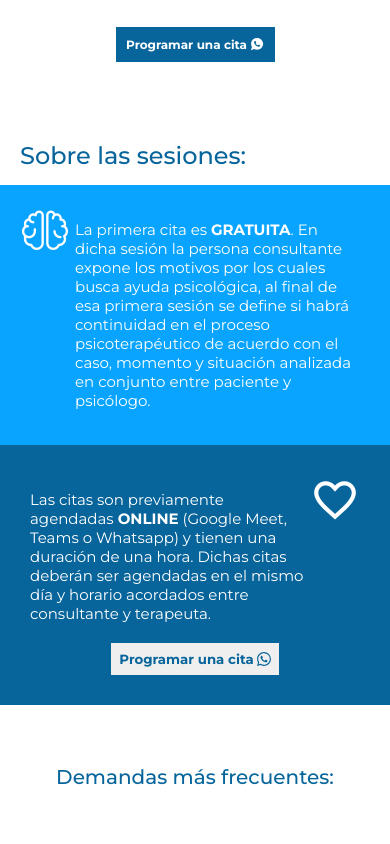
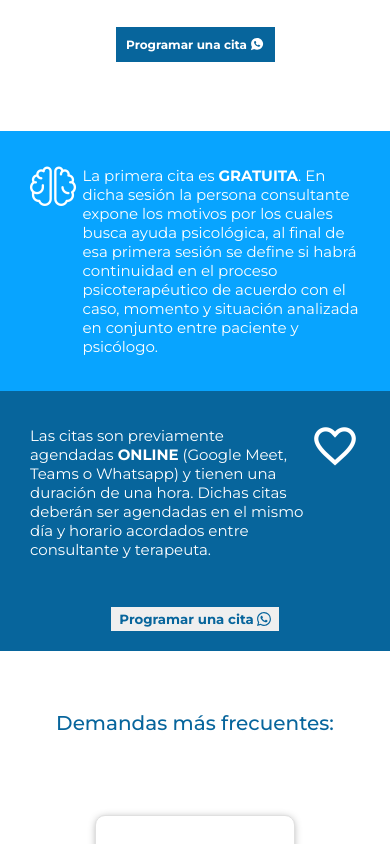
Before and after one commit to SmartDevs-nwgs/LP-Alejandro, a Next.js app: page / in a window 390 px wide. Shown: the part 860-1704 px from the top of the page. Built offline with nearby package versions, Linux system fonts and the light colour scheme.

Commit message:
fix:responsiveHeader

```diff
--- a/src/Components/MainContainer/style.jsx
+++ b/src/Components/MainContainer/style.jsx
@@ -13,7 +13,22 @@ export const StyledMainContainer = styled.div`
     flex-direction: column;
     justify-content: end;
 
+    @media screen and (min-width: 600px) {
+      display: flex;
+      flex-direction: row;
+      align-items: end;
+      justify-content: space-around;
+    }
+    @media screen and (min-width: 1300px) {
+      display: flex;
+      flex-direction: row;
+      align-items: end;
+      justify-content: space-between;
+      padding-bottom: 100px;
+    }
+
     button {
+      cursor: pointer;
       margin-top: 20px;
       display: flex;
       align-items: center;
@@ -24,45 +39,120 @@ export const StyledMainContainer = styled.div`
       font-size: 12px;
       border: none;
       font-weight: bold;
+
+      @media screen and (min-width: 600px) {
+        width: 180px;
+        font-size: 14px;
+      }
+      @media screen and (min-width: 900px) {
+        font-size: 18px;
+        width: 230px;
+      }
+      @media screen and (min-width: 1300px) {
+        height: 80px;
+        margin-right: 100px;
+        margin-bottom: 100px;
+        width: 350px;
+        font-size: 25px;
+      }
       .whatsapp-icon {
         font-size: 14px;
         font-weight: bold;
         margin-left: 3px;
+
+        @media screen and (min-width: 900px) {
+          font-size: 18px;
+        }
+        @media screen and (min-width: 1300px) {
+          margin-left: 15px;
+          font-size: 28px;
+        }
+        button:hover {
+        }
       }
     }
+
     .info {
-      width: 300px;
       display: flex;
       justify-content: center;
       flex-direction: column;
+
+      @media screen and (min-width: 600px) {
+        width: 60%;
+      }
+      @media screen and (min-width: 1300px) {
+        margin-left: 40px;
+        margin-bottom: 50px;
+        justify-content: end;
+        width: 680px;
+        height: 500px;
+      }
 
       .info-name {
         color: var(--white);
         font-size: 19px;
         letter-spacing: 5px;
+
+        @media screen and (min-width: 450px) {
+          font-size: 22px;
+        }
+        @media screen and (min-width: 900px) {
+          font-size: 32px;
+        }
+        @media screen and (min-width: 1300px) {
+          font-size: 54px;
+        }
       }
       .info-bar {
-        width: 300px;
         display: flex;
         text-align: center;
         align-items: center;
         margin-top: 8px;
         margin-bottom: 8px;
+
         .white-bar {
           background-color: var(--white);
           width: 138px;
           height: 12px;
           margin-right: 3px;
+
+          @media screen and (min-width: 900px) {
+            width: 185px;
+          }
+          @media screen and (min-width: 1300px) {
+            width: 290px;
+            height: 15px;
+          }
         }
         .info-bar-formation {
           color: var(--white);
           font-size: 17px;
           letter-spacing: 5px;
+
+          @media screen and (min-width: 450px) {
+            font-size: 22px;
+          }
+          @media screen and (min-width: 600px) {
+            font-size: 32px;
+          }
+          @media screen and (min-width: 1300px) {
+            font-size: 54px;
+          }
         }
       }
       p {
         color: var(--white);
         font-size: 14px;
+
+        @media screen and (min-width: 600px) {
+          font-size: 16px;
+        }
+        @media screen and (min-width: 900px) {
+          font-size: 20px;
+        }
+        @media screen and (min-width: 1300px) {
+          font-size: 26px;
+        }
       }
     }
   }
--- a/src/Components/SectionBenefits/style.jsx
+++ b/src/Components/SectionBenefits/style.jsx
@@ -26,6 +26,7 @@ export const StyledSectionBenefits = styled.div`
       justify-content: center;
 
       button {
+        cursor: pointer;
         background-color: var(--blue);
         display: flex;
         align-items: center;
@@ -36,6 +37,11 @@ export const StyledSectionBenefits = styled.div`
         font-size: 12px;
         border: none;
         font-weight: bold;
+        @media screen and (min-width: 600px) {
+          font-size: 15px;
+          width: 200px;
+        }
+
         .whatsapp-icon {
           font-size: 14px;
           font-weight: bold;
--- a/src/Components/SectionExperience/style.jsx
+++ b/src/Components/SectionExperience/style.jsx
@@ -33,10 +33,9 @@ export const StyledSectionExperience = styled.div`
     .one {
       width: 50%;
       height: 175px;
-      background-color: var(--blue);
+      background-color: var(--blue5);
     }
     .one:hover .dropdown-one {
-
       margin-top: 345px;
       left: 60px;
       display: flex;
@@ -45,7 +44,6 @@ export const StyledSectionExperience = styled.div`
       justify-content: center;
       align-items: center;
       position: absolute;
-
 
       .triangle-one {
         width: 30px;
@@ -68,7 +66,7 @@ export const StyledSectionExperience = styled.div`
     .two {
       width: 50%;
       height: 175px;
-      background-color: var(--blue2);
+      background-color: var(--blue4);
     }
 
     .two:hover .dropdown-two {
@@ -134,7 +132,7 @@ export const StyledSectionExperience = styled.div`
     .four {
       width: 33.33%;
       height: 116px;
-      background-color: var(--blue4);
+      background-color: var(--blue2);
     }
     .four:hover .dropdown-four {
       margin-top: 240px;
@@ -167,7 +165,7 @@ export const StyledSectionExperience = styled.div`
     .five {
       width: 33.33%;
       height: 116px;
-      background-color: var(--blue5);
+      background-color: var(--blue);
     }
     .five:hover .dropdown-five {
       margin-top: 240px;
--- a/src/Components/SectionSession/index.jsx
+++ b/src/Components/SectionSession/index.jsx
@@ -7,7 +7,6 @@ import { BsWhatsapp } from 'react-icons/bs'
 const SectionSession = () => {
   return (
     <StyledSectionSessions>
-      <h2>Sobre las sesiones:</h2>
       <section className="free-section">
         <div className="icon">
           <Image src={Brain} alt="brain" className="brain-icon" />
--- a/src/Components/SectionSession/style.jsx
+++ b/src/Components/SectionSession/style.jsx
@@ -2,6 +2,10 @@ import styled from 'styled-components'
 
 export const StyledSectionSessions = styled.div`
   width: 100vw;
+
+  @media screen and (min-width: 600px) {
+    display: flex;
+  }
 
   h2 {
     font-weight: 500;
@@ -11,10 +15,20 @@ export const StyledSectionSessions = styled.div`
 
   .free-section {
     overflow: hidden;
-    height: 260px;
     padding: 20px;
     display: flex;
+    justify-content: center;
     background-color: var(--blue1);
+    height: 260px;
+
+    @media screen and (min-width: 600px) {
+      width: 50%;
+      height: 300px;
+    }
+    @media screen and (min-width: 600px) {
+      width: 50%;
+      height: 400px;
+    }
 
     p {
       height: 260px;
@@ -22,11 +36,17 @@ export const StyledSectionSessions = styled.div`
       font-size: 15px;
       margin-top: 15px;
       color: var(--white);
+      @media screen and (min-width: 500px) {
+        font-size: 17px;
+        width: 100%;
+        height: 100%;
+      }
     }
     .icon {
       display: flex;
+      margin-top: 10px;
       .brain-icon {
-        margin-bottom: 30px;
+        margin-bottom: 25px;
         margin-right: 5px;
         width: 50px;
         height: 50px;
@@ -35,23 +55,40 @@ export const StyledSectionSessions = styled.div`
   }
   .time-section {
     padding: 20px;
+    height: 260px;
     background-color: var(--blue);
-    height: 260px;
     display: flex;
     flex-direction: column;
-    justify-content: space-around;
+    justify-content: center;
+    align-items: center;
+    @media screen and (min-width: 600px) {
+      width: 50%;
+      height: 300px;
+    }
+    @media screen and (min-width: 600px) {
+      width: 50%;
+      height: 400px;
+    }
     .info-time-section {
       display: flex;
-
+      height: 260px;
+      overflow: hidden;
       p {
         margin-left: 10px;
         width: 280px;
         margin-top: 15px;
         color: white;
         font-size: 15px;
+
+        @media screen and (min-width: 500px) {
+          font-size: 17px;
+          width: 100%;
+          height: 100%;
+        }
       }
       .icon {
         display: flex;
+        margin-top: 10px;
         .heart-icon {
           margin-right: 10px;
           width: 50px;
@@ -62,7 +99,9 @@ export const StyledSectionSessions = styled.div`
     .button {
       display: flex;
       justify-content: center;
+
       button {
+        cursor: pointer;
         padding: 8px;
         display: flex;
         align-items: center;
@@ -70,10 +109,15 @@ export const StyledSectionSessions = styled.div`
         color: var(--blue);
         border: none;
         font-weight: bold;
+
+        @media screen and (min-width: 500px) {
+          font-size: 15px;
+        }
         .whatsapp-icon {
           font-size: 14px;
           font-weight: bold;
           margin-left: 3px;
+          margin-top: 1px;
         }
       }
     }
```
